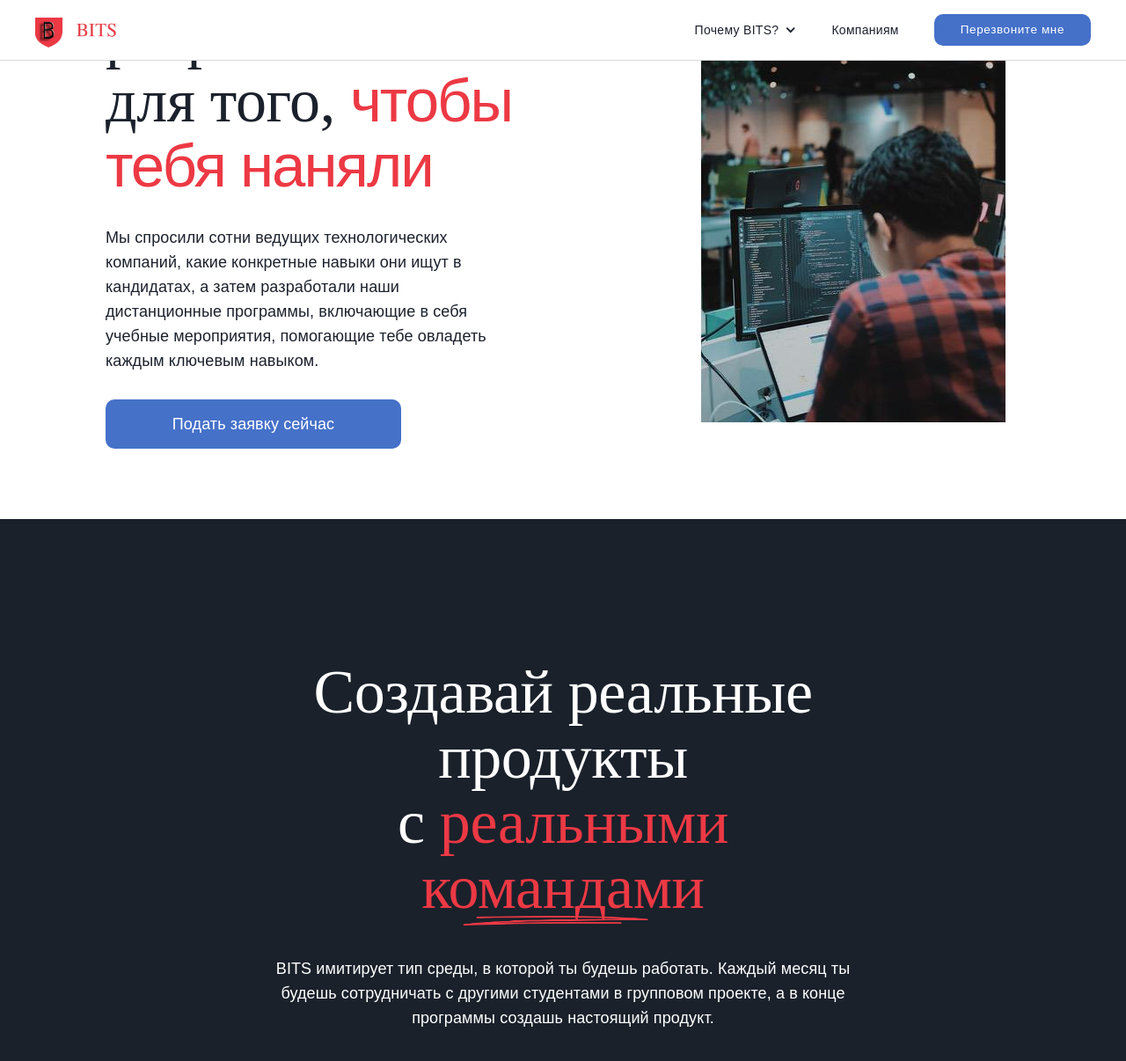
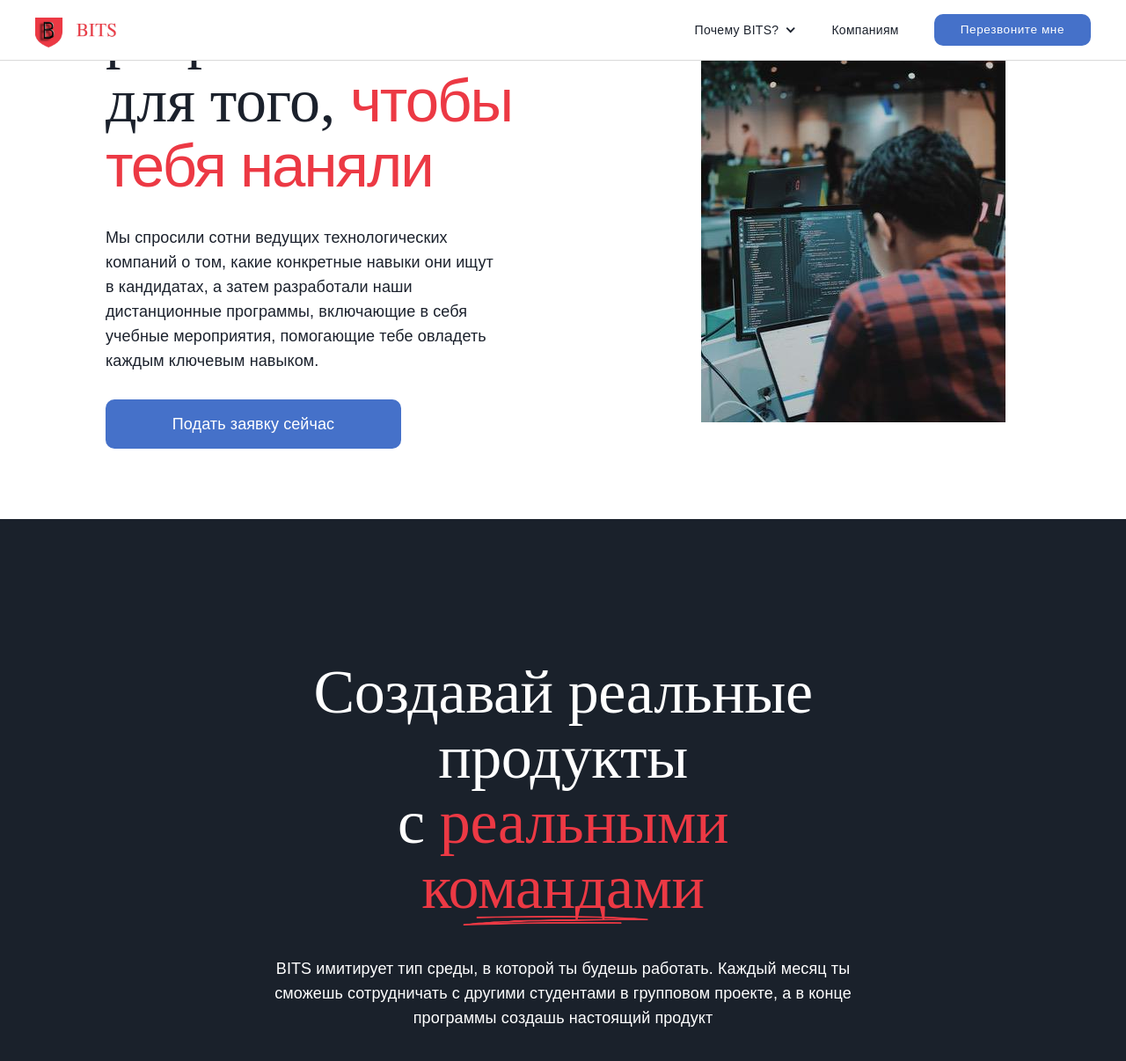
Before and after one commit to kslabsolutions/kslabsolutions.github.io, a Jekyll site: the page built from curriculum.html, in a window 1280 px wide and 1400 px high, scrolled down 219 px. Shown: the top 1206 px of the window at 88% size. Built offline with Jekyll 4.4.1, drawn with Linux system fonts in a browser that asks for light colours; some web fonts are replaced; some of the changed text lies outside the part shown.

Commit message:
Update curriculum.html

```diff
--- a/curriculum.html
+++ b/curriculum.html
@@ -6,7 +6,7 @@
   <div class="container center-flex _100-mobile">
     <div class="left-content">
       <div class="large-tiempos smaller-mobile"> <span class="notranslate"  style="background-color: rgb(230, 236, 249);"></span> Учебный план, разработанный для того, <span class="large-suisse small-mobile">чтобы тебя наняли</span></span> <br></div>
-      <div class="small-suisse fixed-width"> <span class="notranslate" > Мы спросили сотни ведущих технологических компаний, какие конкретные навыки они ищут в кандидатах, а затем разработали наши дистанционные программы, включающие в себя учебные мероприятия, помогающие тебе овладеть каждым ключевым навыком.</span> <br></div>
+      <div class="small-suisse fixed-width"> <span class="notranslate" > Мы спросили сотни ведущих технологических компаний о том, какие конкретные навыки они ищут в кандидатах, а затем разработали наши дистанционные программы, включающие в себя учебные мероприятия, помогающие тебе овладеть каждым ключевым навыком.</span> <br></div>
       <a class="round-btn bigger right-space w-inline-block">
         <div> Подать заявку сейчас </div>
       </a>
@@ -18,7 +18,7 @@
   <div class="container flex vertical">
     <div class="large-tiempos center white smaller-mobile"> <span class="notranslate" > Создавай реальные продукты</span> <span class="bright-red"><br></span> <span class="notranslate" ></span> с <span class="bright-red">реальными командами</span></span> <br></div>
     <img src="./index_files/5e156bcd9ba5cbffdd421c8a_underline-red.png" width="220" alt="" class="underline-hired">
-    <div class="small-suisse center narrow white"> <span class="notranslate" > BITS имитирует тип среды, в которой ты будешь работать.</span> <span class="notranslate" > Каждый месяц ты будешь сотрудничать с другими студентами в групповом проекте, а в конце программы создашь настоящий продукт.</span> <br><br> <span class="notranslate" > ‍</a></span>
+    <div class="small-suisse center narrow white"> <span class="notranslate" > BITS имитирует тип среды, в которой ты будешь работать.</span> <span class="notranslate" > Каждый месяц ты сможешь сотрудничать с другими студентами в групповом проекте, а в конце программы создашь настоящий продукт</span> <br><br> <span class="notranslate" > ‍</a></span>
     <!-- <a href="https://translate.googleusercontent.com/translate_c?depth=1&amp;rurl=translate.google.com&amp;sl=en&amp;sp=nmt4&amp;tl=ru&amp;u=https://lambdaschool.com/showcase&amp;usg=ALkJrhhcgEjsNoJNvBXyYlIy4lcjrvY9cg"><span class="link-underline white _18">Посмотрите, что построили студенты</span></a> -->
     </span> <br></div>
   </div>
@@ -26,18 +26,18 @@
 <div class="section">
   <div class="container flex vertical">
     <div class="medium-tiempos center"> <span class="notranslate" > Строгая структура, которая работает</span> <br></div>
-    <div class="small-suisse center"> <span class="notranslate" > Каждую неделю в BITS следует особая программа, разработанная для того, чтобы ты быстро освоил новые навыки.</span> <span class="notranslate" > Индивидуальная оценка прогресса встроена в каждый уголок нашей цифровой программы, позволяя студентам повторять контент до тех пор, пока не будет продемонстрировано мастерство.</span> <br></div>
+    <div class="small-suisse center"> <span class="notranslate" > Каждую неделю в BITS следует особая программа, разработанная для того, чтобы ты быстро освоил новые навыки.</span> <span class="notranslate" > Индивидуальная оценка прогресса встроена в каждый уголок нашей цифровой программы, позволяя студентам повторять контент до тех пор, пока не будет продемонстрировано мастерство</span> <br></div>
     <img src="./index_files/5ea9a5fc908c05e99a79c0af_lambda-part-time-schedule.png" width="962" alt="" class="schedule">
   </div>
 </div>
 <div class="section">
   <div class="container flex vertical">
     <div class="medium-tiempos center"> <span class="notranslate" > Получай помощь, когда тебе это нужно</span> <br></div>
-    <div class="small-suisse center center-aligned-mobile"> <span class="notranslate" > Мы в этом вместе.</span> <span class="notranslate" > Наставники курса в достигаемости Slack сообщения, когда тебе нужна дополнительная помощь, поэтому твое обучение никогда не останавливается.</span> <br></div>
+    <div class="small-suisse center center-aligned-mobile"> <span class="notranslate" > Мы в этом вместе.</span> <span class="notranslate" > Наставники курса в достигаемости Slack сообщения, когда тебе нужна дополнительная помощь, поэтому твое обучение никогда не останавливается</span> <br></div>
     <div class="content-bucket">
       <div class="small-block center-padding">
         <div class="smallest-tiempos red line-above space"> <span class="notranslate" > Инструкторы</span> <br></div>
-        <div class="smaller-suisse center"> <span class="notranslate" > Опытный отраслевой эксперт будет руководить учебной программой и ежедневными занятиями в Zoom.</span> <br></div>
+        <div class="smaller-suisse center"> <span class="notranslate" > Опытный отраслевой эксперт будет руководить учебной программой и ежедневными занятиями в Zoom</span> <br></div>
       </div>
       <div class="small-block center-padding">
         <div class="smallest-tiempos red line-above space"> <span class="notranslate" >Лиды</span> <br></div>
```
